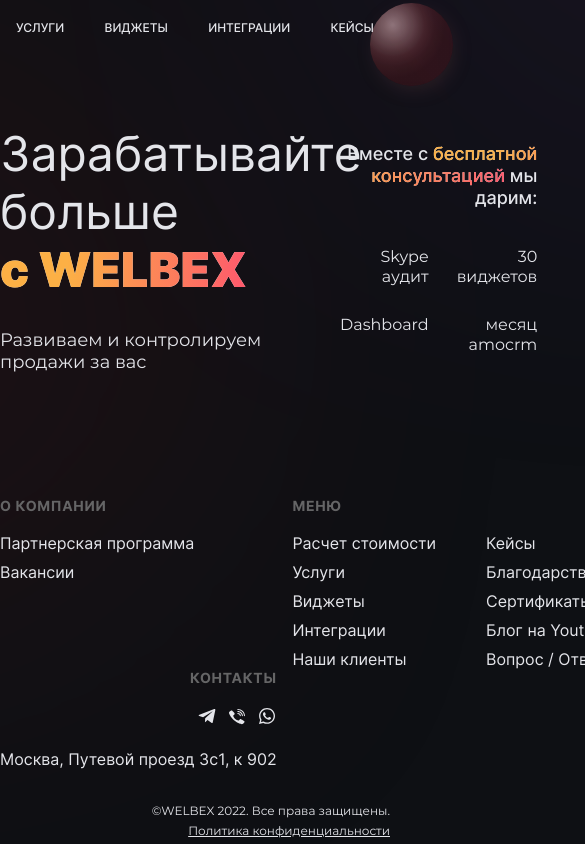
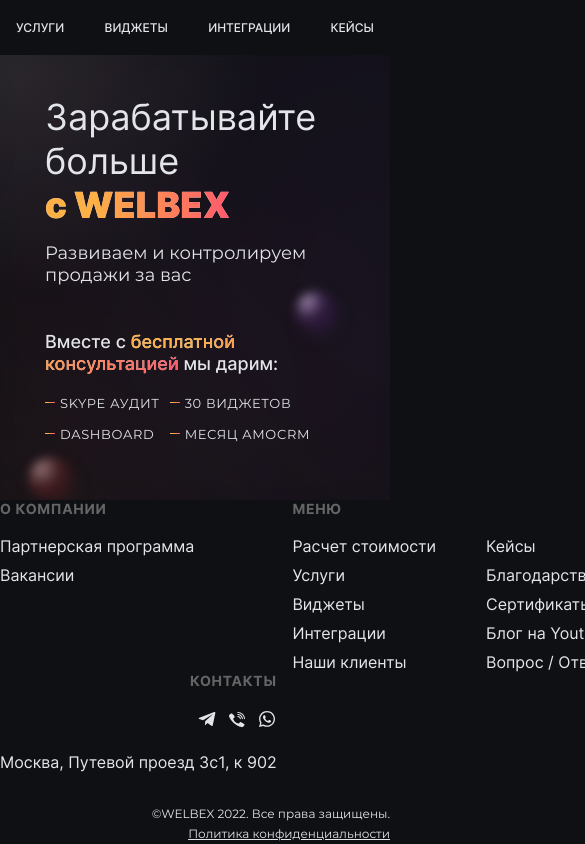
Before and after one commit to uzornakovre/amocrm-test, a React (Create React App) app: page / in a window 390 px wide. Shown: the top 844 px of the page, 585 px wide, since content can reach past the window. Built offline with nearby package versions, Linux system fonts and the light colour scheme.

Commit message:
feat: main (mobile)

```diff
--- a/src/blocks/content.scss
+++ b/src/blocks/content.scss
@@ -1,5 +1,12 @@
 .content {
   position: relative;
+
+  @media screen and (max-width: 767px) {
+    overflow: hidden;
+    background: radial-gradient(238.53% 189.02% at 3.2% 3.49%, rgba(255, 246, 233, 0.1) 0%, rgba(26, 29, 35, 0.1) 26.62%, rgba(26, 29, 35, 0.1) 52.1%, rgba(26, 29, 35, 0.01) 70.17%, rgba(26, 29, 35, 0) 100%) /* warning: gradient uses a rotation that is not supported by CSS and may not behave as expected */;
+    backdrop-filter: blur(7.5px);
+    // mix-blend-mode: overlay;
+  }
 
   &__decoration-1 {
     z-index: -1;
@@ -12,6 +19,14 @@
     background: radial-gradient(64% 64% at 27.25% 26.5%, rgba(255, 208, 208, 0.536) 0%, rgba(212, 93, 93, 0.264) 59.67%, rgba(167, 49, 49, 0.248) 78.59%, rgba(130, 25, 25, 0.248) 100%) /* warning: gradient uses a rotation that is not supported by CSS and may not behave as expected */;
     box-shadow: 3px 6px 27px -10px rgba(223, 125, 125, 0.25);
     backdrop-filter: blur(2px);
+
+    @media screen and (max-width: 767px) {
+      width: 43px;
+      height: 43px;
+      left: 29px;
+      top: 402px;
+      filter: blur(5px);
+    }
   }
 
   &__decoration-2 {
@@ -26,6 +41,13 @@
     box-shadow: 3px 6px 27px -10px rgba(177, 118, 217, 0.25);
     filter: blur(5px);
     backdrop-filter: blur(2px);
+
+    @media screen and (max-width: 767px) {
+      width: 40px;
+      height: 40px;
+      left: 296px;
+      top: 236px;
+    }
   }
 
   &__decoration-3 {
@@ -39,6 +61,13 @@
     background: #961A1A;
     opacity: 0.5;
     filter: blur(196px);
+
+    @media screen and (max-width: 767px) {
+      width: 211px;
+      height: 210px;
+      left: -55px;
+      top: 241px;
+    }
   }
 
   &__decoration-4 {
@@ -52,6 +81,13 @@
     background: #833AB4;
     opacity: 0.5;
     filter: blur(196px);
+
+    @media screen and (max-width: 767px) {
+      width: 259px;
+      height: 259px;
+      left: 258px;
+      top: 107px;
+    }
   }
 
   &__decoration-5 {
@@ -67,4 +103,22 @@
     filter: blur(2.5px);
     backdrop-filter: blur(2px);
   }
+
+  &__decoration-6 {
+    visibility: hidden;
+
+    @media screen and (max-width: 767px) {
+      visibility: visible;
+      z-index: -1;
+      position: absolute;
+      width: 200px;
+      height: 200px;
+      left: -66px;
+      top: 519px;
+      border-radius: 50%;
+      background: #FCB045;
+      opacity: 0.4;
+      filter: blur(196px);
+    }
+  }
 }
--- a/src/blocks/info.scss
+++ b/src/blocks/info.scss
@@ -4,19 +4,40 @@
   justify-content: space-between;
   align-items: flex-start;
 
+  @media screen and (max-width: 1199px) {
+    padding-left: 16px;
+    padding-right: 16px;
+  }
+
+  @media screen and (max-width: 767px) {
+    margin: 40px 0 58px;
+    flex-direction: column;
+    align-items: center;
+    gap: 45px;
+  }
+
   &__heading {
     display: flex;
     flex-direction: column;
-    max-width: 340px;
+    max-width: 360px;
+
+    @media screen and (max-width: 767px) {
+      max-width: 300px;
+    }
   }
 
   &__heading-title {
-    font-family: 'Inter';
     font-weight: 400;
     font-size: 48px;
     line-height: 58px;
     margin: 0;
     margin-bottom: 30px;
+
+    @media screen and (max-width: 767px) {
+      font-size: 36px;
+      line-height: 44px;
+      margin-bottom: 15px;
+    }
   }
 
   &__heading-subtitle {
@@ -33,6 +54,11 @@
     flex-direction: column;
     align-items: flex-end;
     max-width: 310px;
+
+    @media screen and (max-width: 767px) {
+      align-items: flex-start;
+      max-width: 300px;
+    }
 
     &_desktop {
       @media screen and (max-width: 767px) {
@@ -53,6 +79,12 @@
     line-height: 22px;
     text-align: right;
     margin-bottom: 38px;
+
+    @media screen and (max-width: 767px) {
+      text-align: left;
+      margin-top: 0;
+      margin-bottom: 20px;
+    }
   }
 
   &__gifts-list {
@@ -64,6 +96,13 @@
     padding: 0;
     margin: 0;
     list-style: none;
+
+    @media screen and (max-width: 767px) {
+      justify-content: left;
+      column-gap: 10px;
+      row-gap: 15px;
+      grid-template-columns: repeat(2, max-content);
+    }
   }
 
   &__gift {
@@ -81,11 +120,31 @@
   }
 
   &__gift-subtitle {
+    position: relative;
     margin: 0;
     font-family: 'Montserrat', sans-serif;
     font-weight: 400;
     font-size: 16px;
     line-height: 20px;
+
+    @media screen and (max-width: 767px) {
+      text-align: left;
+      font-size: 13px;
+      line-height: 16px;
+      letter-spacing: 0.05em;
+      text-transform: uppercase;
+      padding-left: 15px;
+
+      &::before {
+        position: absolute;
+        content: '';
+        width: 10px;
+        height: 1px;
+        top: 7px;
+        left: 0px;
+        background: linear-gradient(92deg, #FCB045 27.14%, #FF3F78 121.36%), #E4E5EA;
+      }
+    }
   }
 
   &__get-consult {
--- a/src/components/Main.jsx
+++ b/src/components/Main.jsx
@@ -59,6 +59,7 @@
       <div className="content__decoration-3"></div>
       <div className="content__decoration-4"></div>
       <div className="content__decoration-5"></div>
+      <div className="content__decoration-6"></div>
     </main>
   )
 }
```
